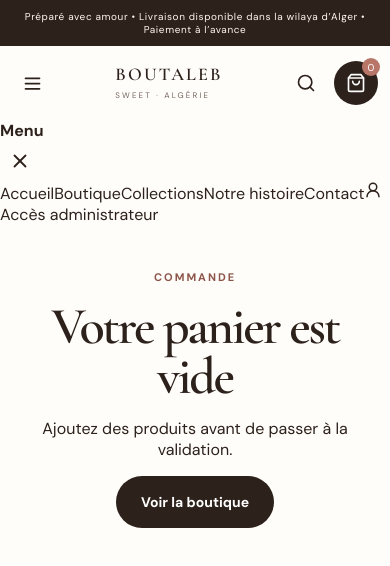
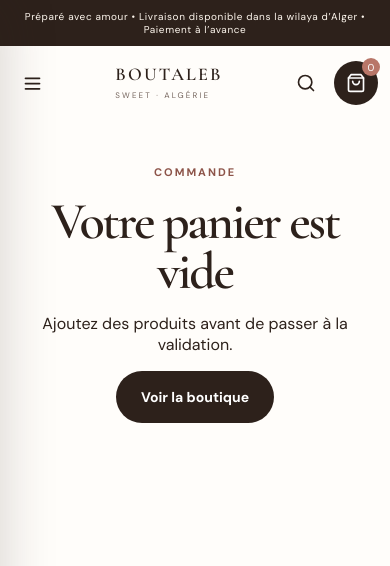
Before and after one commit to H4532/Boutaleb-Sweet, a Next.js app: page /checkout in a window 390 px wide. Shown: the top 566 px of the page. Built offline with nearby package versions, Linux system fonts and the light colour scheme.

Commit message:
Style mobile menu and admin access

```diff
--- a/app/globals.css
+++ b/app/globals.css
@@ -34,6 +34,15 @@ button { font: inherit; }
 .bag-button { position: relative; width: 44px; height: 44px; background: var(--ink); color: white; border-radius: 50%; }
 .bag-button span { position: absolute; right: -2px; top: -3px; background: var(--rose); min-width: 18px; height: 18px; border-radius: 10px; font-size: 10px; display: grid; place-items: center; }
 .mobile-only { display: none; }
+.mobile-menu-overlay { position: fixed; inset: 0; background: rgba(45,33,27,.35); opacity: 0; pointer-events: none; transition: .25s ease; z-index: 80; }
+.mobile-menu-overlay.open { opacity: 1; pointer-events: auto; }
+.mobile-menu-panel { position: fixed; left: 0; top: 0; bottom: 0; width: min(84vw, 340px); background: var(--paper); z-index: 90; padding: 22px; transform: translateX(-105%); transition: transform .28s ease; box-shadow: 20px 0 50px rgba(45,33,27,.18); }
+.mobile-menu-panel.open { transform: translateX(0); }
+.mobile-menu-head { display: flex; align-items: center; justify-content: space-between; padding-bottom: 20px; border-bottom: 1px solid var(--line); }
+.mobile-menu-head strong { font-family: 'Cormorant Garamond', serif; font-size: 30px; }
+.mobile-menu-panel nav { display: grid; gap: 4px; padding-top: 18px; }
+.mobile-menu-panel nav a { padding: 14px 8px; border-bottom: 1px solid var(--line); font-weight: 600; }
+.mobile-menu-panel .mobile-admin-link { margin-top: 16px; border: 0; border-radius: 14px; background: var(--ink); color: white; display: flex; align-items: center; gap: 10px; justify-content: center; }
 .hero { min-height: 650px; display: grid; grid-template-columns: 1fr 1.02fr; gap: 64px; align-items: center; padding-block: 42px 70px; }
 .hero-copy { max-width: 560px; }
 .eyebrow { display: flex; align-items: center; gap: 8px; color: var(--rose-dark); text-transform: uppercase; letter-spacing: .18em; font-size: 11px; font-weight: 700; margin: 0 0 18px; }
@@ -94,6 +103,19 @@ h2 { font-size: clamp(42px, 5vw, 64px); letter-spacing: -.035em; }
 .footer { padding-block: 48px; display: grid; grid-template-columns: 1fr 1fr 1fr; align-items: center; gap: 20px; }
 .footer > p { text-align: center; color: var(--muted); font-size: 12px; }
 .footer > div:last-child { display: flex; justify-content: flex-end; gap: 20px; font-size: 13px; font-weight: 700; }
+.admin-page { min-height: calc(100vh - 130px); padding: 70px 0 100px; display: grid; grid-template-columns: minmax(0, 560px) 1fr; gap: 50px; align-items: center; }
+.admin-login-card { border: 1px solid var(--line); border-radius: 28px; padding: 42px; background: var(--paper); box-shadow: var(--shadow); }
+.admin-lock { width: 58px; height: 58px; border-radius: 18px; background: var(--cream); color: var(--rose-dark); display: grid; place-items: center; margin-bottom: 24px; }
+.admin-login-card h1 { font-size: clamp(48px, 6vw, 72px); }
+.admin-intro { color: var(--muted); line-height: 1.8; margin: 24px 0; }
+.admin-login-button, .admin-back-button { width: 100%; margin-top: 10px; }
+.admin-security-note { display: flex; gap: 9px; color: var(--muted); font-size: 12px; margin-top: 20px; align-items: flex-start; }
+.admin-capabilities { display: grid; gap: 14px; }
+.admin-capabilities article { display: flex; gap: 16px; padding: 24px; border-radius: 18px; background: var(--cream); }
+.admin-capabilities svg { color: var(--rose-dark); flex: 0 0 auto; }
+.admin-capabilities strong, .admin-capabilities span { display: block; }
+.admin-capabilities strong { font-family: 'Cormorant Garamond', serif; font-size: 25px; }
+.admin-capabilities span { margin-top: 5px; color: var(--muted); font-size: 12px; line-height: 1.6; }
 
 @media (max-width: 900px) {
   .desktop-nav, .desktop-only { display: none; }
@@ -112,6 +134,7 @@ h2 { font-size: clamp(42px, 5vw, 64px); letter-spacing: -.035em; }
   .contact-actions p { justify-content: flex-start; }
   .footer { grid-template-columns: 1fr; text-align: center; }
   .footer .brand, .footer > div:last-child { justify-content: center; }
+  .admin-page { grid-template-columns: 1fr; }
 }
 
 @media (max-width: 620px) {
@@ -130,4 +153,6 @@ h2 { font-size: clamp(42px, 5vw, 64px); letter-spacing: -.035em; }
   .product-image { height: 390px; }
   .story-image { height: 390px; }
   .hero-actions .button { width: 100%; }
+  .admin-page { padding-top: 35px; }
+  .admin-login-card { padding: 28px 22px; }
 }
```
